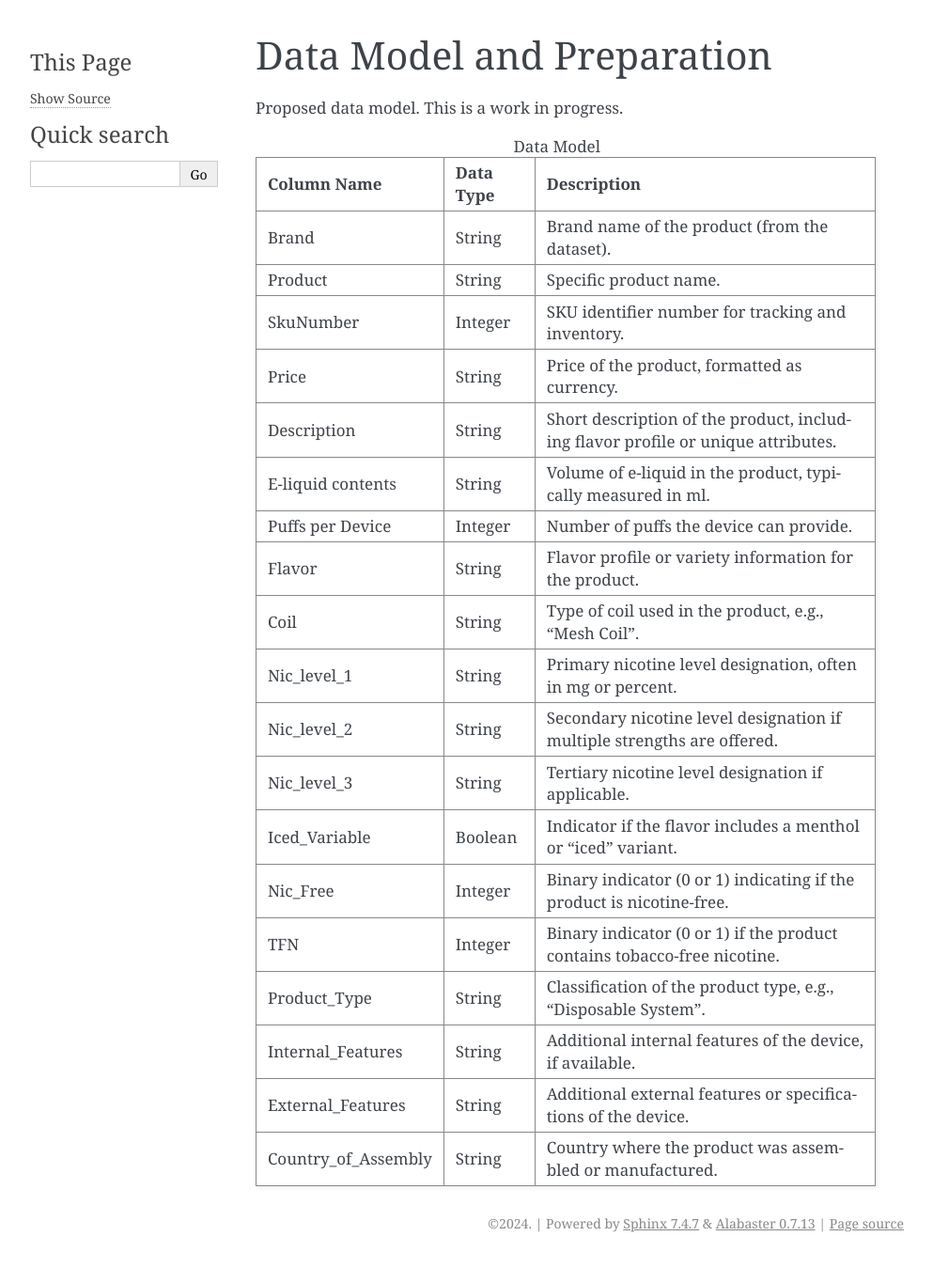
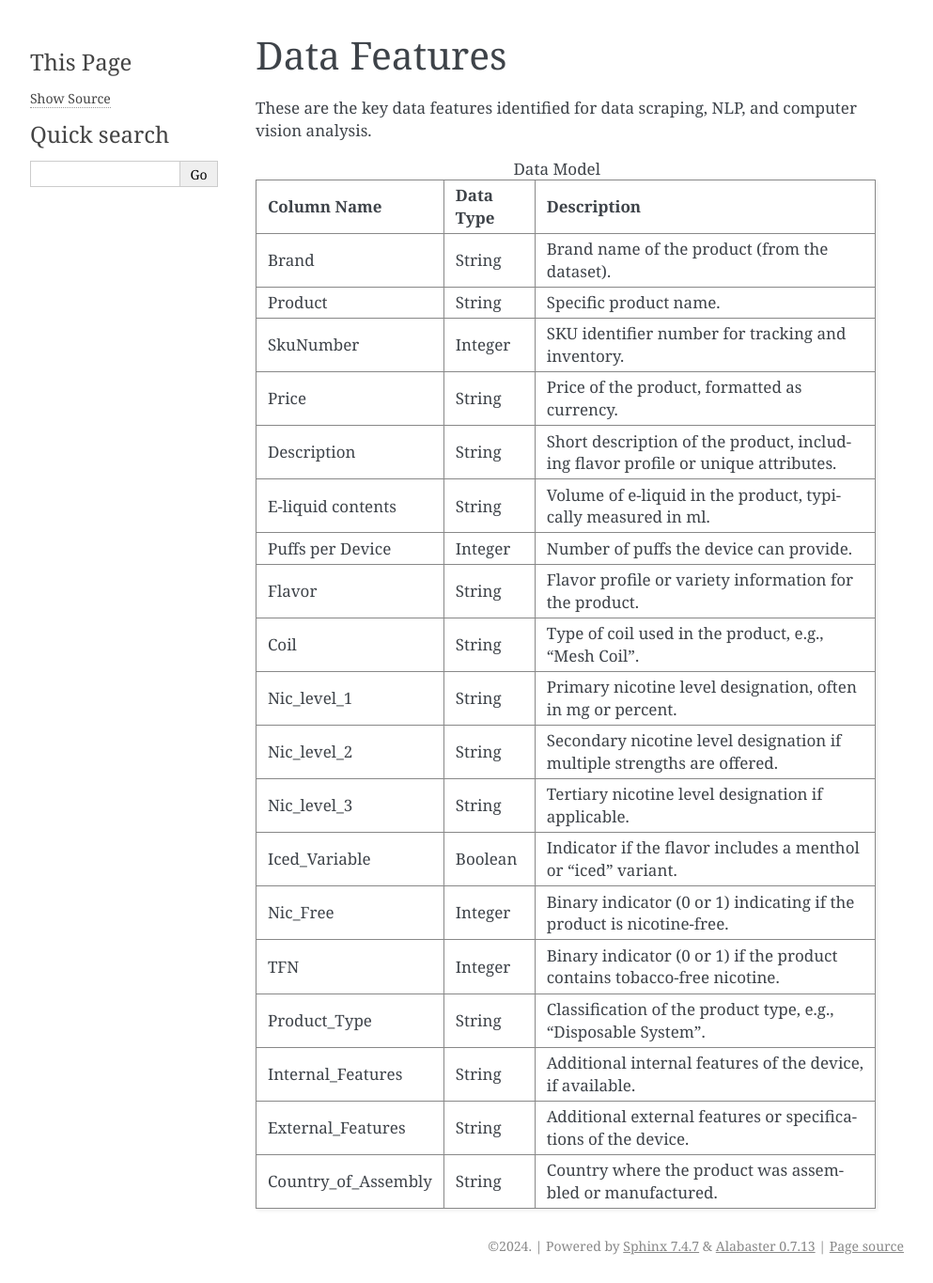
Before and after one commit to ecranecdcf/cdcf-gtri-ecig-scrape-clean, a Sphinx documentation site: the page built from docs/data.rst, in a window 1280 px wide. Shown: the whole page at 94% size, without its empty margins (148-1141 px from the left). Built offline with Sphinx 7.4.7, drawn with Linux system fonts in a browser that asks for light colours; pages that are not in the unit, such as notebooks, are missing from menus; before the commit the page ends 1341 px from its top, so only the background shows below that.

Commit message:
minor tweaks to documentation

```diff
--- a/docs/data.rst
+++ b/docs/data.rst
@@ -1,9 +1,9 @@
 .. "CDCF ecig Documentation Page"
 
-Data Model and Preparation
-==========================
+Data Features
+=============
 
-Proposed data model. This is a work in progress.
+These are the key data features identified for data scraping, NLP, and computer vision analysis.
 
 .. list-table:: Data Model
    :widths: 20 15 65
--- a/docs/index.rst
+++ b/docs/index.rst
@@ -11,8 +11,9 @@ E-Cigarette Scraping and Analysis Documentation
    :caption: Contents:
 
    introduction
+   data
    scraping
-   data
+   meregedata
    nlp
    cv
    other
```
Also changed, not shown: docs/nlp.rst (+5 -6 lines).
